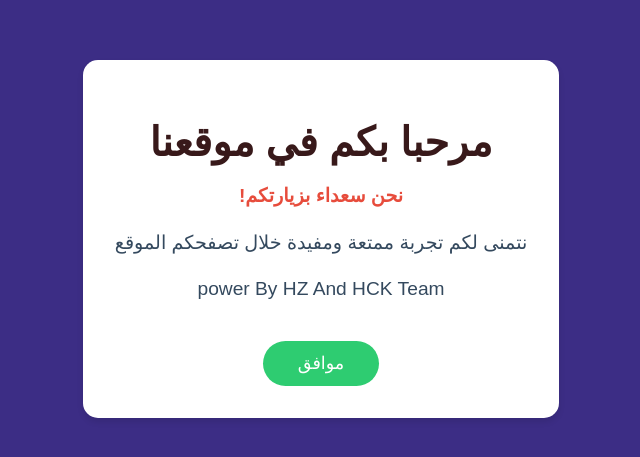
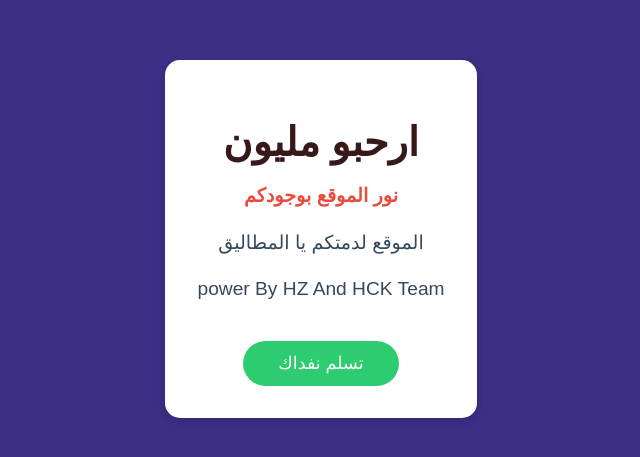
Before and after one commit to HzHack/ioss, a plain HTML site: page index.html in a window 1280 px wide. Shown: the part 161-618 px from the top of the page, without its empty margins (319-959 px from the left). Drawn offline with Linux system fonts and the light colour scheme.

Commit message:
Update index.html

```diff
--- a/index.html
+++ b/index.html
@@ -65,14 +65,14 @@
 </head>
 <body>
     <div class="container">
-        <h1>مرحبا بكم في موقعنا </h1>
-        <p class="welcome-text">نحن سعداء بزيارتكم!</p>
-        <p>نتمنى لكم تجربة ممتعة ومفيدة خلال تصفحكم الموقع</p>
+        <h1>ارحبو مليون  </h1>
+        <p class="welcome-text">نور الموقع بوجودكم</p>
+        <p>الموقع لدمتكم يا المطاليق</p>
         <p>power By HZ And HCK Team</p>
 
         <!-- زر الموافقة مع رابط التوجيه -->
         <button class="agree-btn" onclick="window.location.href='https://Hzhack.github.io/hz'">
-            موافق
+             تسلم نفداك
         </button>
     </div>
 </body>
```
